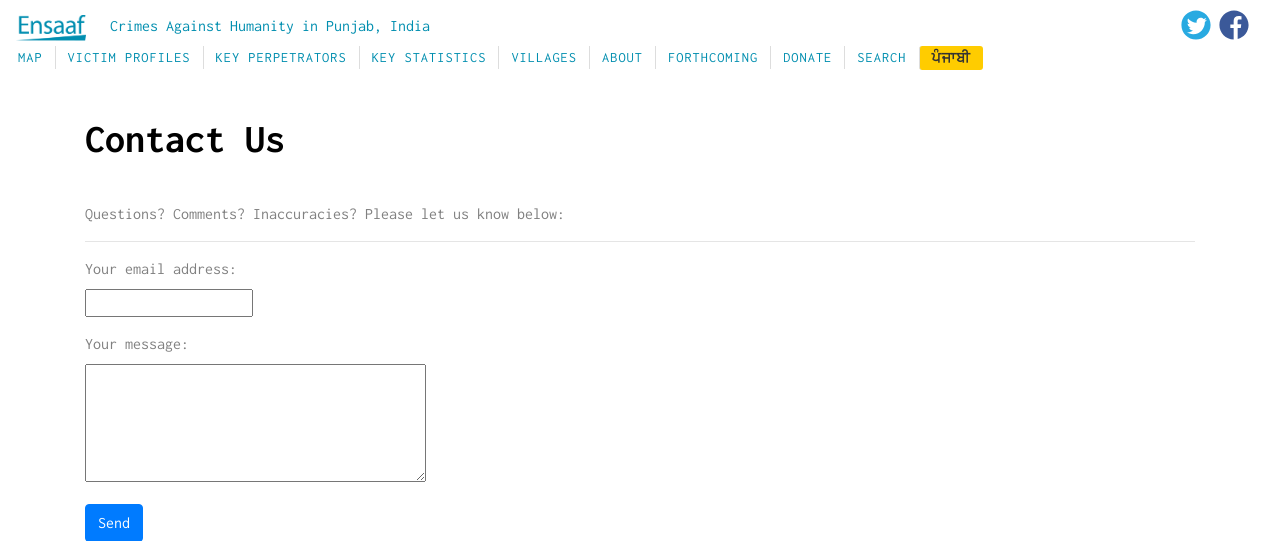
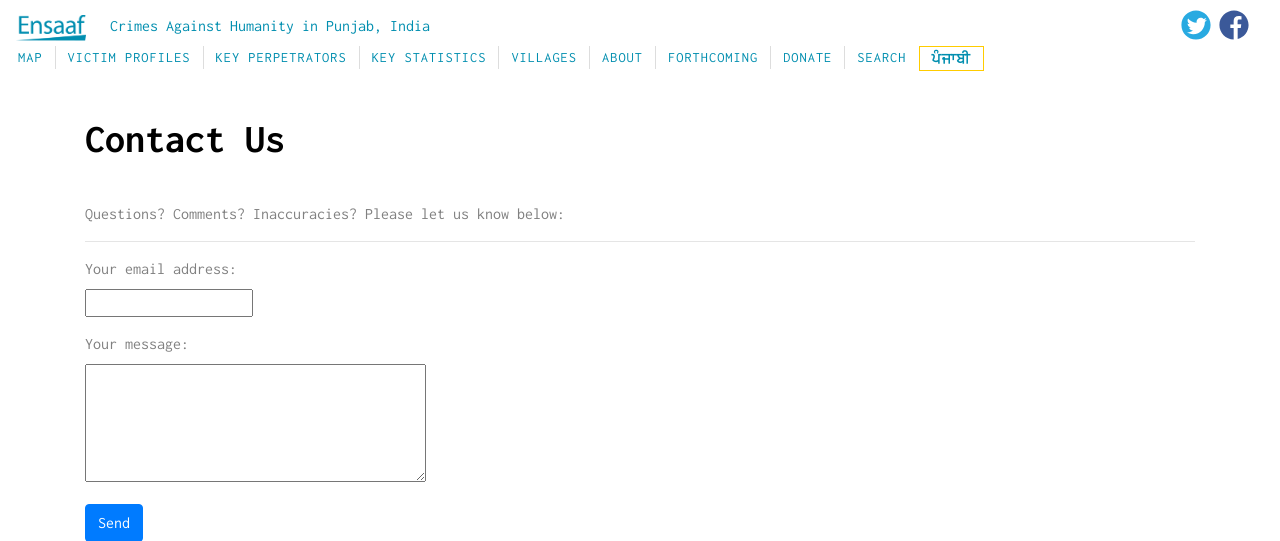
Before and after one commit to bcks/ensaaf, a Django app: page /email/ in a window 1280 px wide. Shown: the top 541 px of the page. Run offline with Django 3.2, Linux system fonts and the light colour scheme; parts of the project's set-up code (start-up, migrations or seed data) failed here and were passed over; some libraries are stand-ins or nearby versions.

Commit message:
Punjabi yellow border

```diff
--- a/data/templates/base.html
+++ b/data/templates/base.html
@@ -5,7 +5,7 @@
     <meta name="viewport" content="width=device-width, initial-scale=1">
     <link href="https://fonts.googleapis.com/css?family=Inconsolata:400,700" rel="stylesheet">
     <style>@import url( {% static "css/bootstrap.min.css" %} );</style>
-    <style>@import url( {% static "css/base.css" %}?12 );</style>
+    <style>@import url( {% static "css/base.css" %}?1.2 );</style>
     <script src='{% static "js/jquery.js" %}'></script>
     <script src='{% static "js/bootstrap.min.js" %}'></script>
     <link rel="icon" href="{% static "images/favicon.ico" %}" sizes="48x48" />
--- a/static/css/base.css
+++ b/static/css/base.css
@@ -1,4 +1,3 @@
-
 body {
   background-color: #fff;
   font-family: 'Inconsolata', monospace;
@@ -107,11 +106,7 @@ a { color: #008eaf; }
 }
 
 #language {
-  display: inline-block;
-  background: #fc0;
-  color: #333;
-  border-radius: 3px;
-  padding: .1rem .75rem;
+  border: 1px solid #fc0;
   font-weight: bold;
 }
 
```
